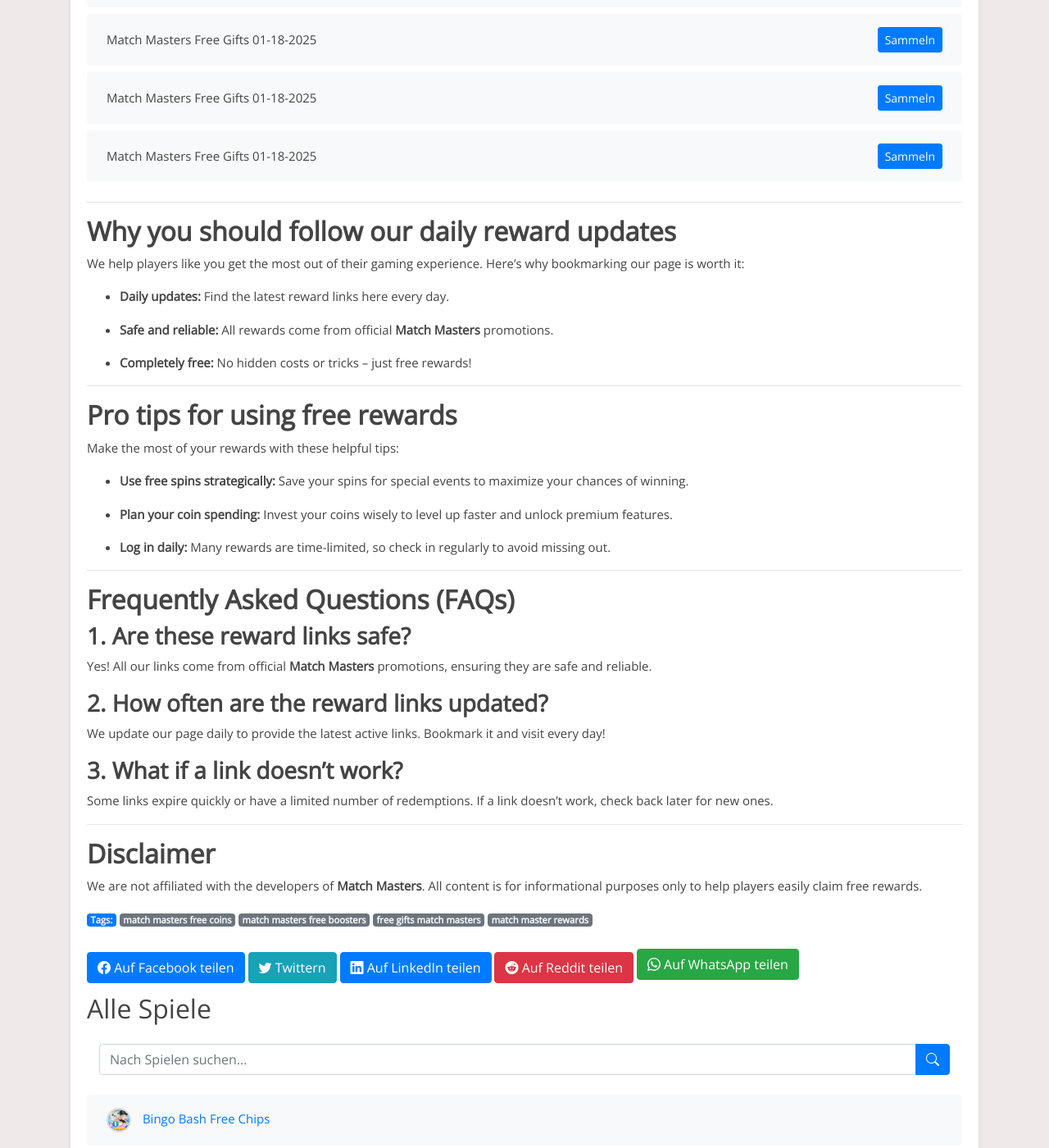
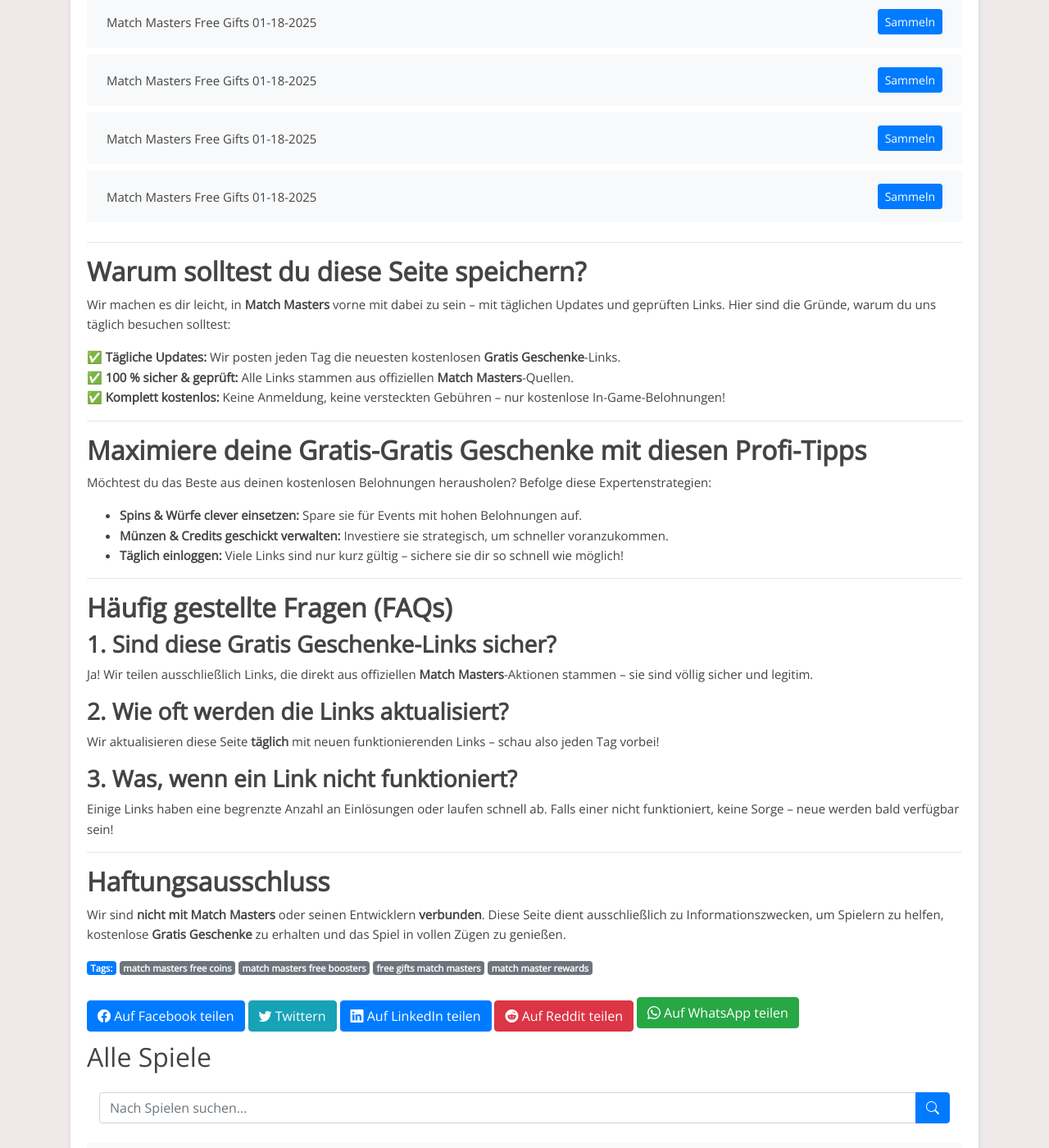
Before and after one commit to Prollad99/bs-de, a Jekyll site: the page built from _posts/2025-01-18-match-masters.md, in a window 1280 px wide and 1400 px high, scrolled down 7772 px. Shown: the whole window at 82% size. Built offline with Jekyll 4.4.1, drawn with Linux system fonts in a browser that asks for light colours; some of the changed text lies outside the part shown.

Commit message:
Update match-masters reward links, content, and last modified date

```diff
--- a/_includes/match-masters_footer.html
+++ b/_includes/match-masters_footer.html
@@ -1,55 +1,38 @@
 ---
 
+## **Warum solltest du diese Seite speichern?**
 
-## **Why you should follow our daily reward updates**
+Wir machen es dir leicht, in **Match Masters** vorne mit dabei zu sein – mit täglichen Updates und geprüften Links. Hier sind die Gründe, warum du uns täglich besuchen solltest:
 
-We help players like you get the most out of their gaming experience. Here’s why bookmarking our page is worth it:
-
-- **Daily updates:** Find the latest reward links here every day.
-
-- **Safe and reliable:** All rewards come from official **Match Masters** promotions.
-
-- **Completely free:** No hidden costs or tricks – just free rewards!
-
+✅ **Tägliche Updates:** Wir posten jeden Tag die neuesten kostenlosen **Gratis Geschenke**-Links.
+✅ **100 % sicher & geprüft:** Alle Links stammen aus offiziellen **Match Masters**-Quellen.
+✅ **Komplett kostenlos:** Keine Anmeldung, keine versteckten Gebühren – nur kostenlose In-Game-Belohnungen!
 
 ---
 
+## **Maximiere deine Gratis-Gratis Geschenke mit diesen Profi-Tipps**
 
-## **Pro tips for using free rewards**
+Möchtest du das Beste aus deinen kostenlosen Belohnungen herausholen? Befolge diese Expertenstrategien:
 
-Make the most of your rewards with these helpful tips:
-
-- **Use free spins strategically:** Save your spins for special events to maximize your chances of winning.
-
-- **Plan your coin spending:** Invest your coins wisely to level up faster and unlock premium features.
-
-- **Log in daily:** Many rewards are time-limited, so check in regularly to avoid missing out.
-
+- **Spins & Würfe clever einsetzen:** Spare sie für Events mit hohen Belohnungen auf.
+- **Münzen & Credits geschickt verwalten:** Investiere sie strategisch, um schneller voranzukommen.
+- **Täglich einloggen:** Viele Links sind nur kurz gültig – sichere sie dir so schnell wie möglich!
 
 ---
 
+## **Häufig gestellte Fragen (FAQs)**
 
-## **Frequently Asked Questions (FAQs)**
+### **1. Sind diese Gratis Geschenke-Links sicher?**
+Ja! Wir teilen ausschließlich Links, die direkt aus offiziellen **Match Masters**-Aktionen stammen – sie sind völlig sicher und legitim.
 
+### **2. Wie oft werden die Links aktualisiert?**
+Wir aktualisieren diese Seite **täglich** mit neuen funktionierenden Links – schau also jeden Tag vorbei!
 
-### **1. Are these reward links safe?**
-
-Yes! All our links come from official **Match Masters** promotions, ensuring they are safe and reliable.
-
-
-### **2. How often are the reward links updated?**
-
-We update our page daily to provide the latest active links. Bookmark it and visit every day!
-
-
-### **3. What if a link doesn’t work?**
-
-Some links expire quickly or have a limited number of redemptions. If a link doesn’t work, check back later for new ones.
-
+### **3. Was, wenn ein Link nicht funktioniert?**
+Einige Links haben eine begrenzte Anzahl an Einlösungen oder laufen schnell ab. Falls einer nicht funktioniert, keine Sorge – neue werden bald verfügbar sein!
 
 ---
 
+## **Haftungsausschluss**
 
-## **Disclaimer**
-
-We are not affiliated with the developers of **Match Masters**. All content is for informational purposes only to help players easily claim free rewards.
+Wir sind **nicht mit** **Match Masters** oder seinen Entwicklern **verbunden**. Diese Seite dient ausschließlich zu Informationszwecken, um Spielern zu helfen, kostenlose **Gratis Geschenke** zu erhalten und das Spiel in vollen Zügen zu genießen.
--- a/_includes/match-masters_post.html
+++ b/_includes/match-masters_post.html
@@ -1,32 +1,27 @@
-Are you a dedicated **Match Masters** player? Looking for the easiest way to collect free coins, spins, and other bonuses? You're in the right place! We update this page daily with new reward links so you don’t miss any chance to level up faster and fully enjoy the game.
+Bist du ein leidenschaftlicher **Match Masters**-Spieler? Möchtest du **Gratis Geschenke** sammeln, ohne echtes Geld auszugeben? Dann bist du hier genau richtig!
 
-
-## **What are reward links?**
-
-Reward links are official promotions from **Match Masters** developers that provide players with free in-game items like spins, coins, and exclusive bonuses. They are a great way to enhance your gameplay without spending money.
-
-
-Every day, we provide the latest and most reliable reward links, so you can redeem your rewards effortlessly and continue your journey without interruptions.
-
+Wir aktualisieren diese Seite **täglich** mit neuen **Gratis Geschenke**-Links, damit du dein Gameplay verbessern, schneller aufsteigen und spannende Belohnungen freischalten kannst – völlig kostenlos.
 
 ---
 
+## **Was sind Gratis Geschenke-Links?**
 
-## **How to redeem your free rewards**
+**Gratis Geschenke**-Links sind offizielle Belohnungen der **Match Masters**-Entwickler. Sie bieten kostenlose **Gratis Geschenke** und weitere In-Game-Boni wie Spins, Würfe, Credits und spezielle Geschenke.
 
-Redeeming your daily rewards is simple and requires just a few steps:
-
-1. **Choose a reward link from the list below.**
-
-2. **Tap on the link and log into your Match Masters account.**
-
-3. **The reward will be instantly credited to your account!**
-
-
-Check back on this page regularly, as links can expire quickly. Don’t miss out!
-
+Statt selbst danach zu suchen, übernehmen wir die Arbeit für dich! Wir sammeln und aktualisieren täglich die neuesten funktionierenden Links, damit du deine Gratis-Belohnungen mühelos einlösen kannst.
 
 ---
 
+## **So löst du deine kostenlosen Gratis Geschenke ein**
 
-## **Today's Match Masters reward links**
+Deine **Gratis Geschenke** zu erhalten ist schnell und einfach:
+
+1. **Wähle einen Link aus der Liste unten.**
+2. **Klicke auf den Link und melde dich in deinem Match Masters-Konto an.**
+3. **Genieße deine kostenlosen Gratis Geschenke – sofort in deinem Spiel verfügbar!**
+
+> 🔔 **Tipp:** Diese Links laufen schnell ab – schau täglich vorbei, um dir deine Belohnungen zu sichern!
+
+---
+
+## **Heutige Gratis-Gratis Geschenke für Match Masters**
```
